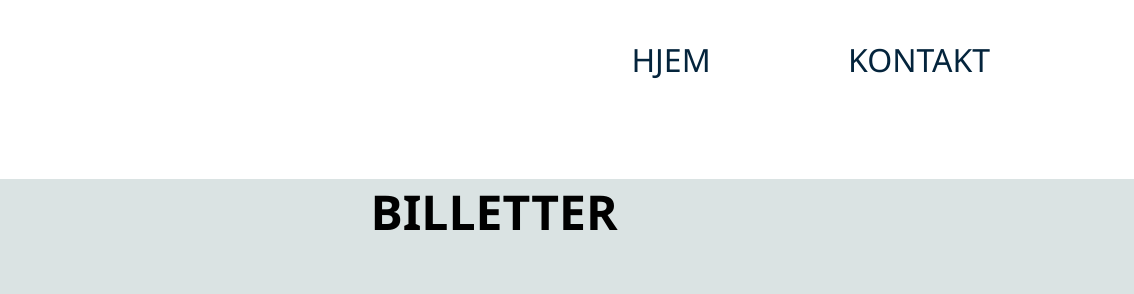
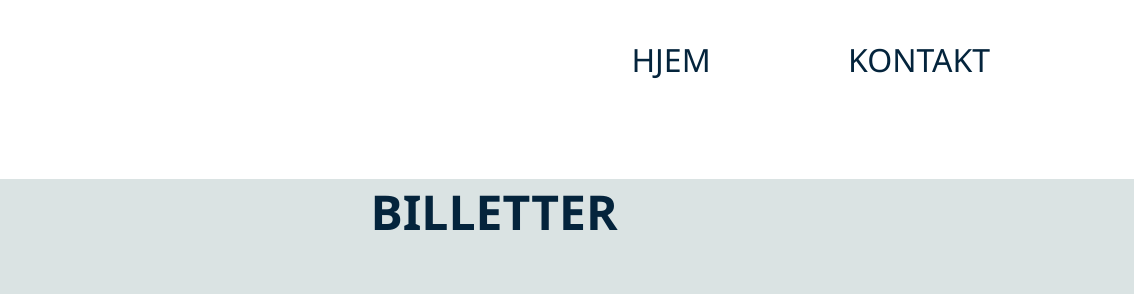
Before and after one commit to Lindgard/Eksamen-HTML-CSS, a plain HTML site: page HTML/tickets.html in a window 1280 px wide. Shown: the top 294 px of the page, 146-1280 px from the left. Drawn offline with Linux system fonts and the light colour scheme.

Commit message:
fikset farge på h1

```diff
--- a/CSS/tickets.css
+++ b/CSS/tickets.css
@@ -89,6 +89,7 @@ h1 {
   text-transform: uppercase;
   text-align: center;
   width: 100%;
+  color: #04243c;
 }
 
 h3 {
```
